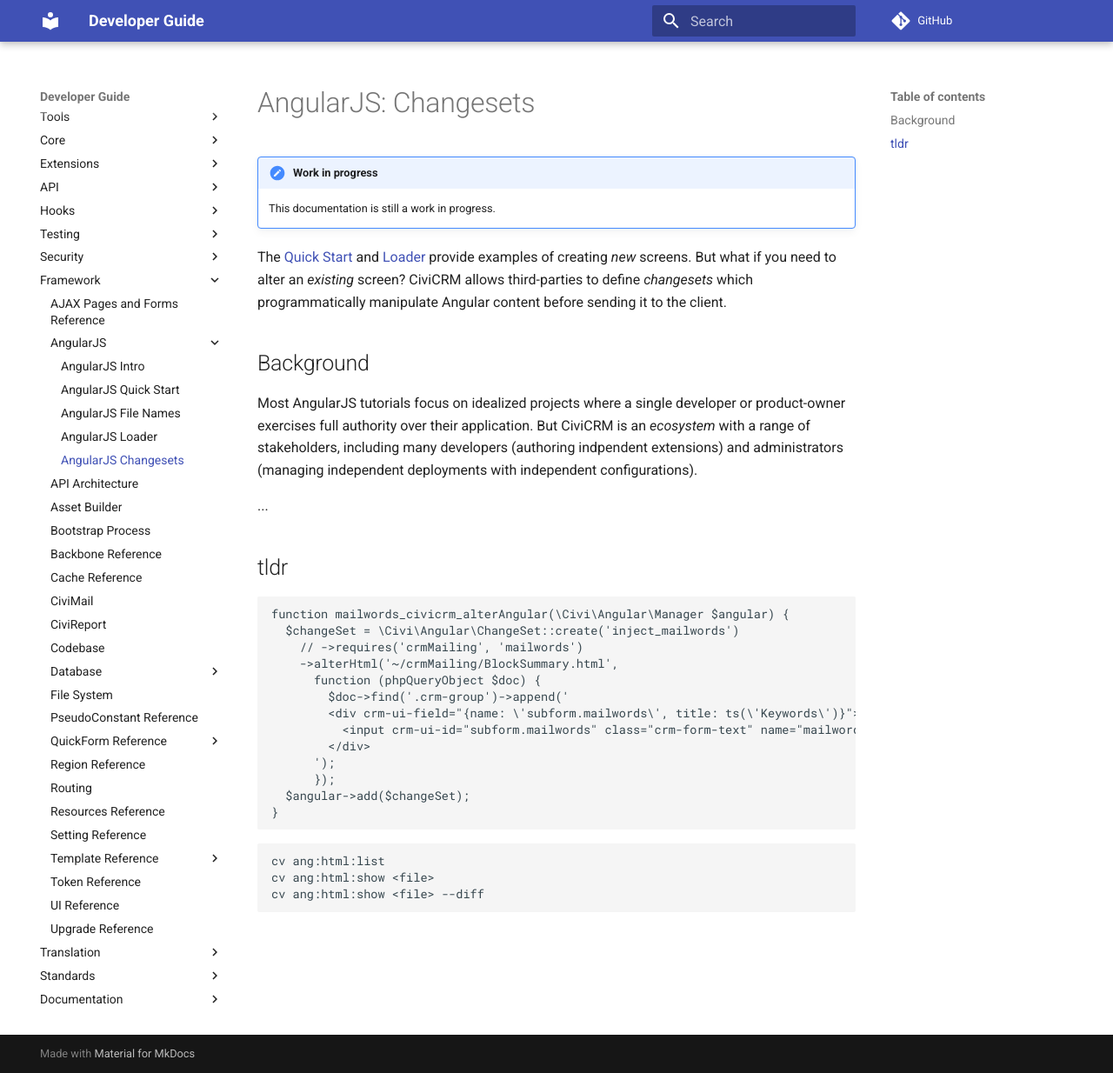
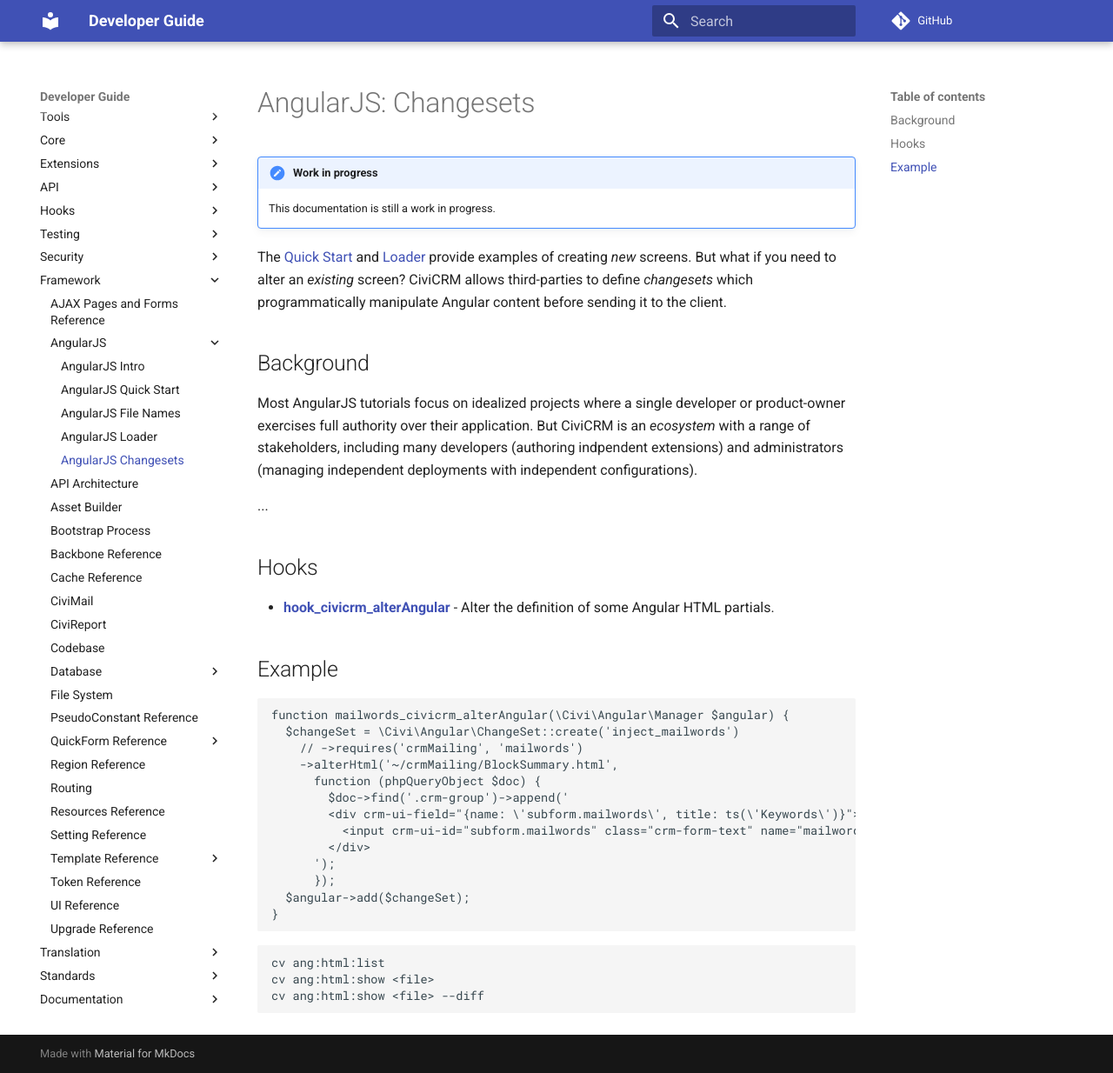
Before and after one commit to civicrm/civicrm-dev-docs, an MkDocs documentation site: the page built from docs/framework/angular/changeset.md, in a window 1280 px wide and 1234 px high. Shown: the whole window at 87% size. Built offline with MkDocs 1.6.1 and Material for MkDocs 9.7.7, drawn with Linux system fonts in a browser that asks for light colours; comment, search, counter and statistics services are not loaded; old or Windows-style settings are respelled for this version of MkDocs.

Commit message:
Create hook_civicrm_alterAngular.md
See https://github.com/civicrm/civicrm-core/pull/10085
@totten I've added docs for this hook.

````diff
--- a/docs/framework/angular/changeset.md
+++ b/docs/framework/angular/changeset.md
@@ -19,7 +19,11 @@
 
 ...
 
-## tldr
+## Hooks
+
+* **[hook_civicrm_alterAngular](/hooks/hook_civicrm_alterAngular.md)** - Alter the definition of some Angular HTML partials.
+
+## Example
 
 ```php
 function mailwords_civicrm_alterAngular(\Civi\Angular\Manager $angular) {
````
Also changed, not shown: docs/hooks/hook_civicrm_alterAngular.md (added, +29 -0 lines).
